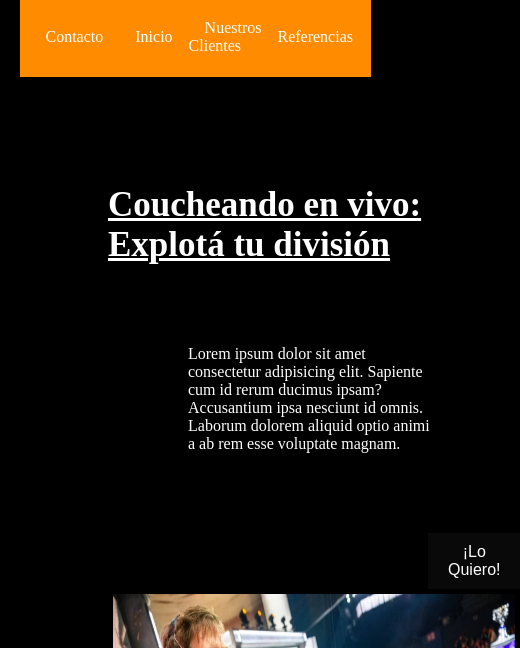
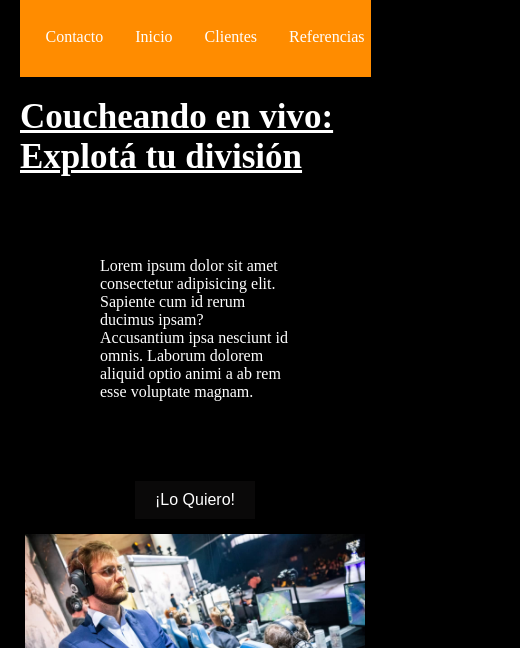
Before and after one commit to JCDeCruz/Proyecto-Coder, a plain HTML site: page Pages/Productos.html in a window 390 px wide. Shown: the part 196-844 px from the top of the page, 520 px wide, since content can reach past the window. Drawn offline with Linux system fonts and the light colour scheme.

Commit message:
corregí media de productos

```diff
--- a/Pages/Productos.html
+++ b/Pages/Productos.html
@@ -17,7 +17,7 @@
             <ul class="menu">
                 <li><a href="../Pages/Contacto.html">Contacto</a></li>
                 <li><a href="../index.html">Inicio</a></li>
-                <li><a href="../Pages/Nuestros Clientes.html">Nuestros Clientes</a></li>
+                <li><a href="../Pages/Nuestros Clientes.html">Clientes</a></li>
                 <li><a href="../Pages/Referencias.html">Referencias</a></li>
             </ul>
         </nav>
--- a/css/estilo.css
+++ b/css/estilo.css
@@ -265,10 +265,10 @@ h4{
         color: white;
         width: auto;
         height: auto;
-        margin: 5.5rem;
+        margin: 0 auto;
         display: grid;
-        grid-auto-columns: 1fr;
         grid-template-columns: 1fr;
+        grid-template-rows: repeat(10, auto);
         gap: 0px 0px;
         grid-template-areas:
           "curso-1"
@@ -304,4 +304,25 @@ h4{
     margin: 0 auto;
     text-align: center;
 }
+    .menu{
+        display: flex;
+        justify-content: space-evenly;
+    }
+    .centrar{
+        text-align: center;
+    }
+    .Lo-Quiero{
+        display: block;
+        margin: 0 auto;
+        margin-bottom: 10px;
+    }
+    .frustrado img{
+        width: auto;
+        height: 300px;
+
+    }
+    .bajar{
+        margin-top: 20rem;
+
+    }
 }
```
Also changed, not shown: index.html (+1 -1 lines).
